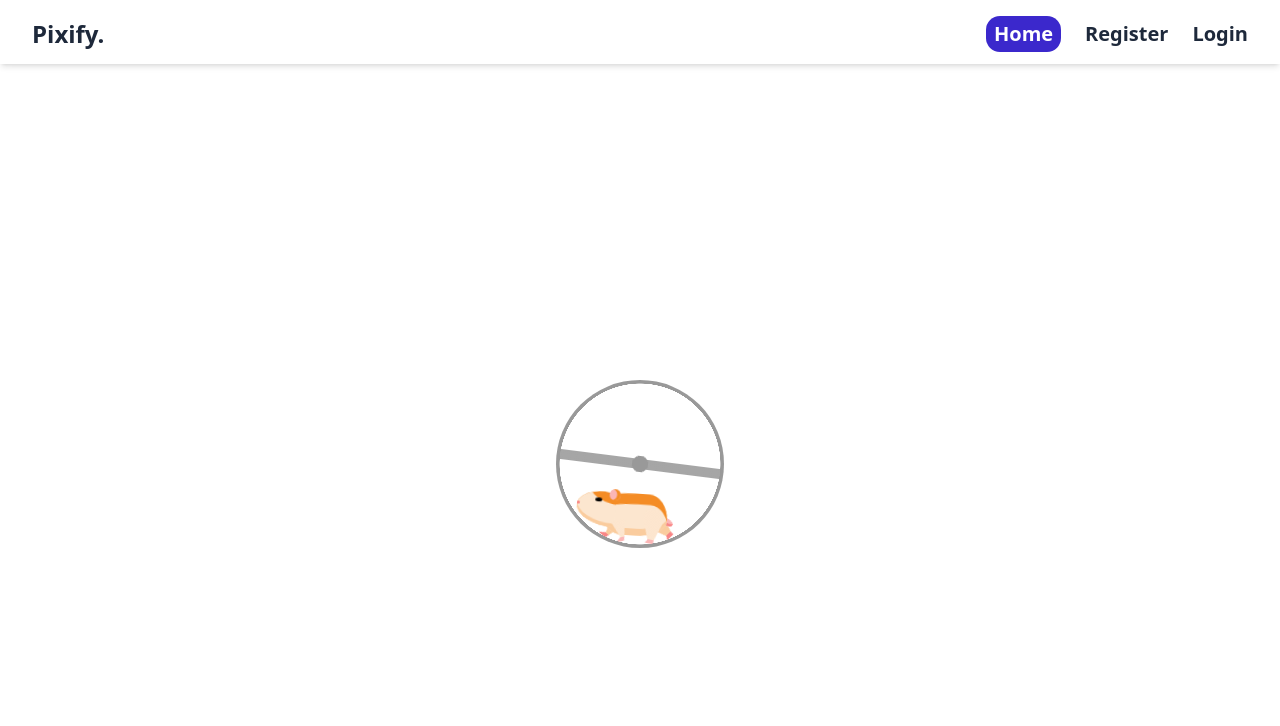
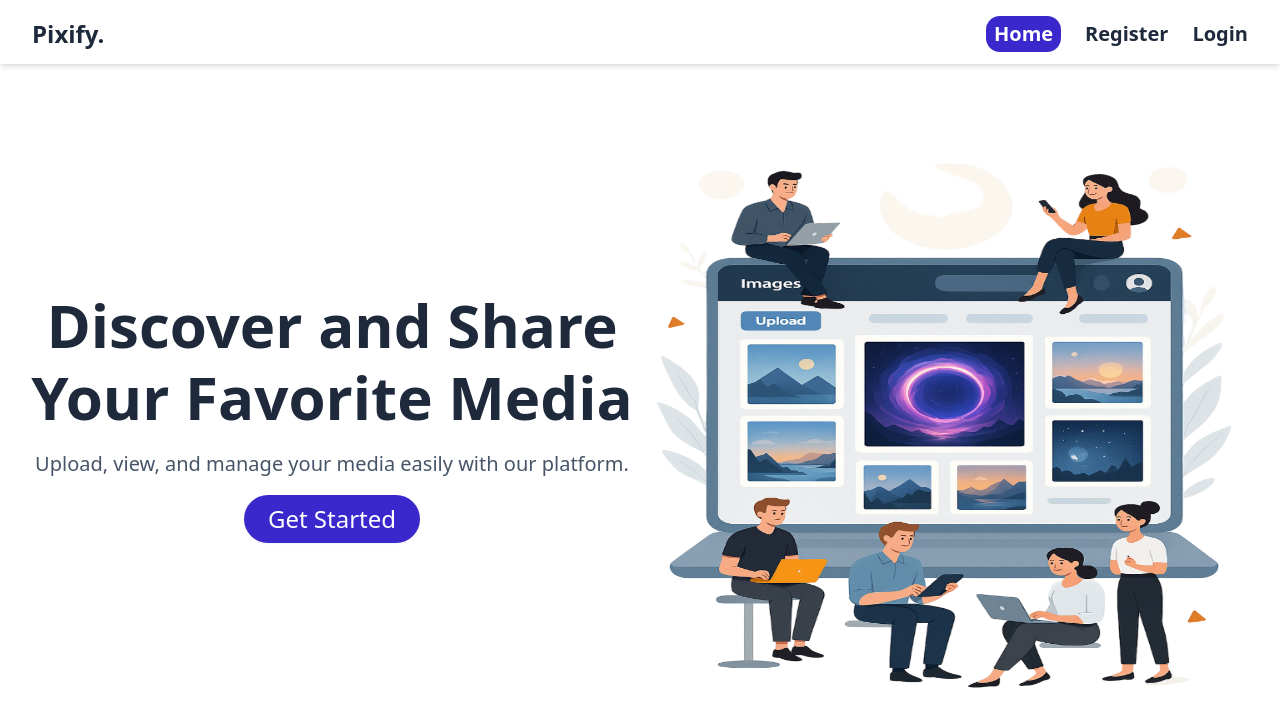
Before and after one commit to Nirajan09/image-sharing-platform, a Next.js app in the folder frontend/: page / in a window 1280 px wide. Shown: the top 726 px of the page. Built offline with nearby package versions, Linux system fonts and the light colour scheme.

Commit message:
Loader Compoment Class Added

```diff
--- a/frontend/src/app/dashboard/media/Media.jsx
+++ b/frontend/src/app/dashboard/media/Media.jsx
@@ -29,7 +29,7 @@ const Media = () => {
   const [getcreatedAtInfo, setcreatedAtInfo] = useState(null);
   const [getupdatedAtInfo, setupdatedAtInfo] = useState(null);
   const searchParams = useSearchParams();
-
+const load=true;
   const arrayofTotalPages = Array.from({ length: totalPage }, (_, i) => i + 1);
 
   const getMedia = useCallback(
@@ -92,7 +92,8 @@ const Media = () => {
     });
   }, []);
 
-  if (loading || checkingAuth) {
+  // if (loading || checkingAuth) {
+  if(load){
     return (
       <div className="w-full h-screen flex items-center justify-center">
         <Loader />
--- a/frontend/src/app/page.js
+++ b/frontend/src/app/page.js
@@ -8,17 +8,10 @@ import Loader from "@/components/Loader";
 export default function Home() {
   const router = useRouter();
   const { token } = useAuth();
-  const loading=true;
   const checkAuth = () => {
     token ? router.push("/dashboard/media") : router.push("/auth/sign-in");
   };
-  if(loading){
-    return (
-      <div className="w-full h-screen flex items-center justify-center">
-        <Loader />
-      </div>
-    );
-  }
+
   return (
     <>
       <div>
```
